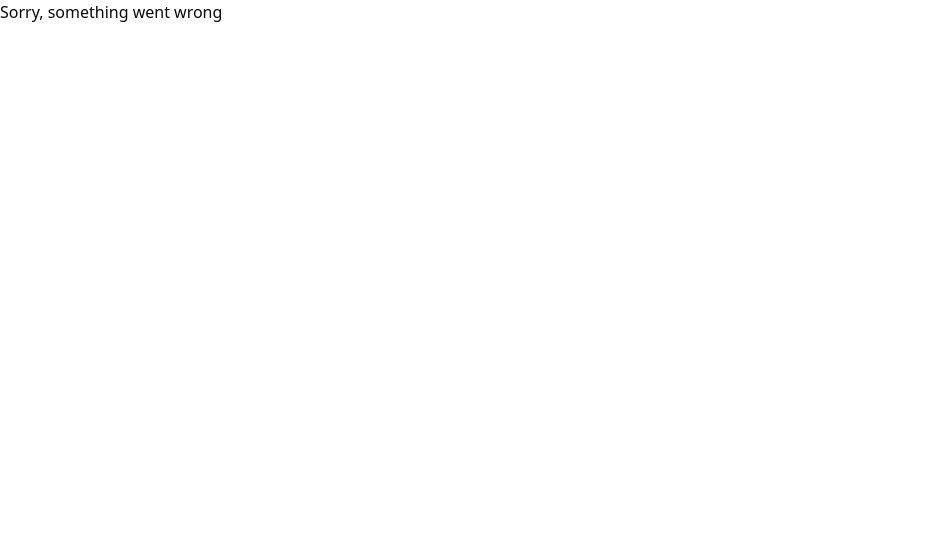
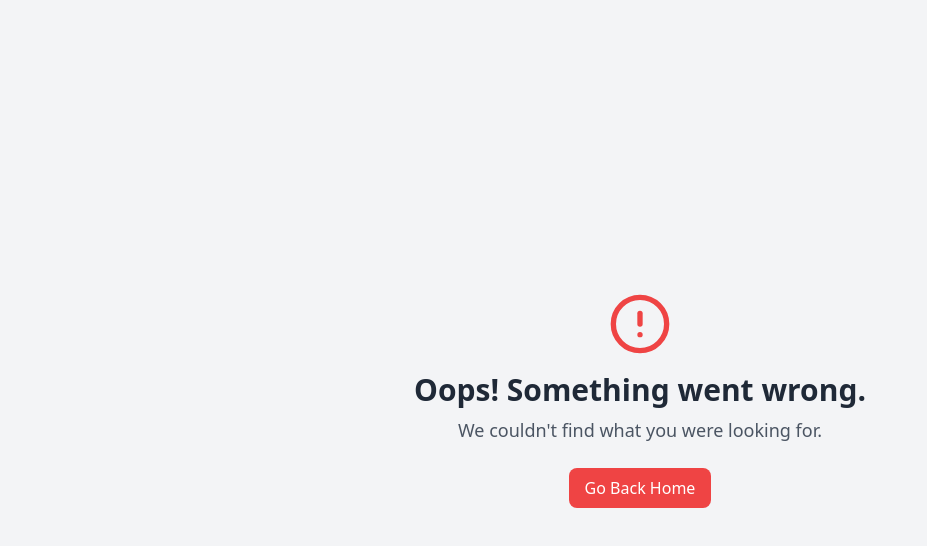
Before and after one commit to cu8code/figuro, a Next.js app in the folder packages/website/: page /error in a window 1280 px wide. Shown: the top 546 px of the page, without its empty margins (0-927 px from the left). Built offline with nearby package versions, Linux system fonts and the light colour scheme.

Commit message:
restruct comp; better error page

```diff
--- a/packages/website/app/dashboard/page.tsx
+++ b/packages/website/app/dashboard/page.tsx
@@ -1,34 +1,8 @@
-"use client";
-
 import { HeroGraph } from "@/components/bargraph";
+import { SelectionDate } from "@/components/dateSelect";
 import { RecentTables } from "@/components/recent";
 import { Plus, Play, Target, TrendingUp, MoveDownLeft, MoveUpRight } from "lucide-react";
 import Link from "next/link";
-import { useState } from "react";
-
-export function Date() {
-	const [selected, setSelected] = useState("Year");
-
-	const options = ["Week", "Daily", "Month", "Year"];
-
-	return (
-		<div className="flex flex-col md:flex-row justify-between items-center mb-6 gap-4">
-			<p className="text-xl md:text-2xl text-gray-800">Infringements Detected</p>
-			<div className="flex space-x-1 text-sm bg-gray-100 p-2 rounded-2xl">
-				{options.map((option) => (
-					<div
-						key={option}
-						className={`cursor-pointer px-3 py-1 rounded-md transition ${selected === option ? "bg-black text-white" : ""
-							}`}
-						onClick={() => setSelected(option)}
-					>
-						{option}
-					</div>
-				))}
-			</div>
-		</div>
-	);
-}
 
 export default function Page() {
 	return (
@@ -70,7 +44,7 @@ export default function Page() {
 			</div>
 
 			<div className="flex flex-col p-6 border rounded-2xl bg-white">
-				<Date />
+				<SelectionDate />
 
 				<div className="flex flex-col md:flex-row gap-6">
 					<div className="flex-1 basis-2/3">
--- a/packages/website/app/error/page.tsx
+++ b/packages/website/app/error/page.tsx
@@ -1,10 +1,17 @@
-'use client'
+'use client';
 
-import { useSearchParams } from 'next/navigation'
+import { AlertCircle } from 'lucide-react'; // Importing the Lucide icon
+import Link from 'next/link';
 
 export default function ErrorPage() {
-  const router = useSearchParams()
-  const message  = router.get('msg')
-
-  return <p>{message || 'Sorry, something went wrong'}</p>
+  return (
+    <div className="flex flex-col items-center justify-center h-screen bg-gray-100">
+      <AlertCircle className="w-16 h-16 text-red-500" /> {/* Error Icon */}
+      <h1 className="mt-4 text-3xl font-bold text-gray-800">Oops{"!"} Something went wrong.</h1>
+      <p className="mt-2 text-lg text-gray-600">We couldn{"'"}t find what you were looking for.</p>
+      <Link href="/dashboard" className="mt-6 px-4 py-2 bg-red-500 text-white rounded-lg hover:bg-red-600 transition duration-200">
+        Go Back Home
+      </Link>
+    </div>
+  );
 }
--- /dev/null
+++ b/packages/website/components/dateSelect.tsx
@@ -0,0 +1,26 @@
+"use client";
+import { useState } from "react";
+
+export function SelectionDate() {
+	const [selected, setSelected] = useState("Year");
+
+	const options = ["Week", "Daily", "Month", "Year"];
+
+	return (
+		<div className="flex flex-col md:flex-row justify-between items-center mb-6 gap-4">
+			<p className="text-xl md:text-2xl text-gray-800">Infringements Detected</p>
+			<div className="flex space-x-1 text-sm bg-gray-100 p-2 rounded-2xl">
+				{options.map((option) => (
+					<div
+						key={option}
+						className={`cursor-pointer px-3 py-1 rounded-md transition ${selected === option ? "bg-black text-white" : ""
+							}`}
+						onClick={() => setSelected(option)}
+					>
+						{option}
+					</div>
+				))}
+			</div>
+		</div>
+	);
+}
--- a/packages/website/components/mobileSidebar.tsx
+++ b/packages/website/components/mobileSidebar.tsx
@@ -11,7 +11,7 @@ type MobileSidebarProps = {
   };
 };
 
-export const MobileSidebar = ({ userProfile }: MobileSidebarProps) => {
+export const MobileSidebar = ({  }: MobileSidebarProps) => {
   const [isOpen, setIsOpen] = useState(false);
   const toggleSidebar = () => setIsOpen(!isOpen);
 
@@ -31,7 +31,7 @@ export const MobileSidebar = ({ userProfile }: MobileSidebarProps) => {
           isOpen ? "translate-x-0" : "-translate-x-full"
         }`}
       >
-        <Sidebar userProfile={userProfile} />
+        <Sidebar />
       </div>
 
       {/* Overlay */}
```
